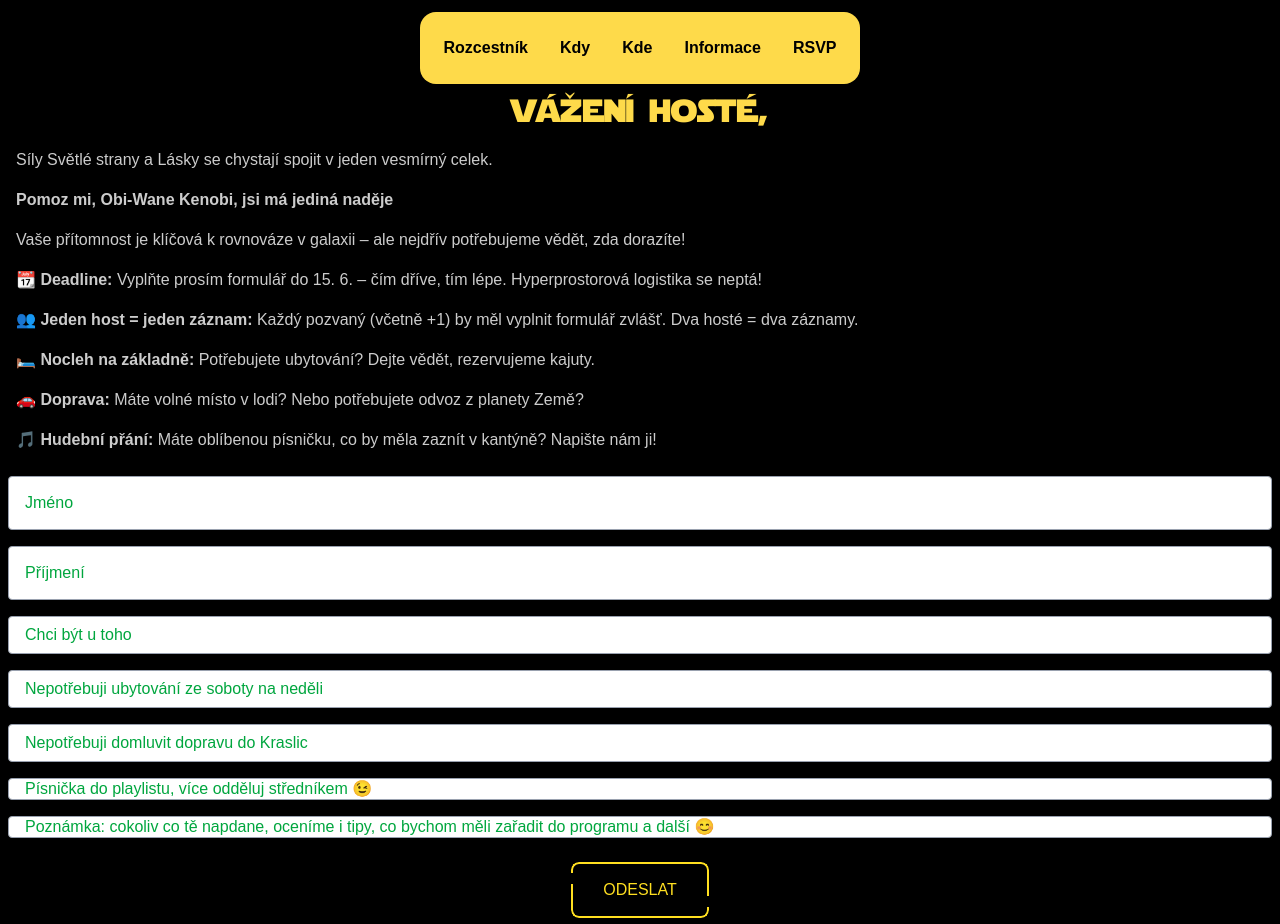
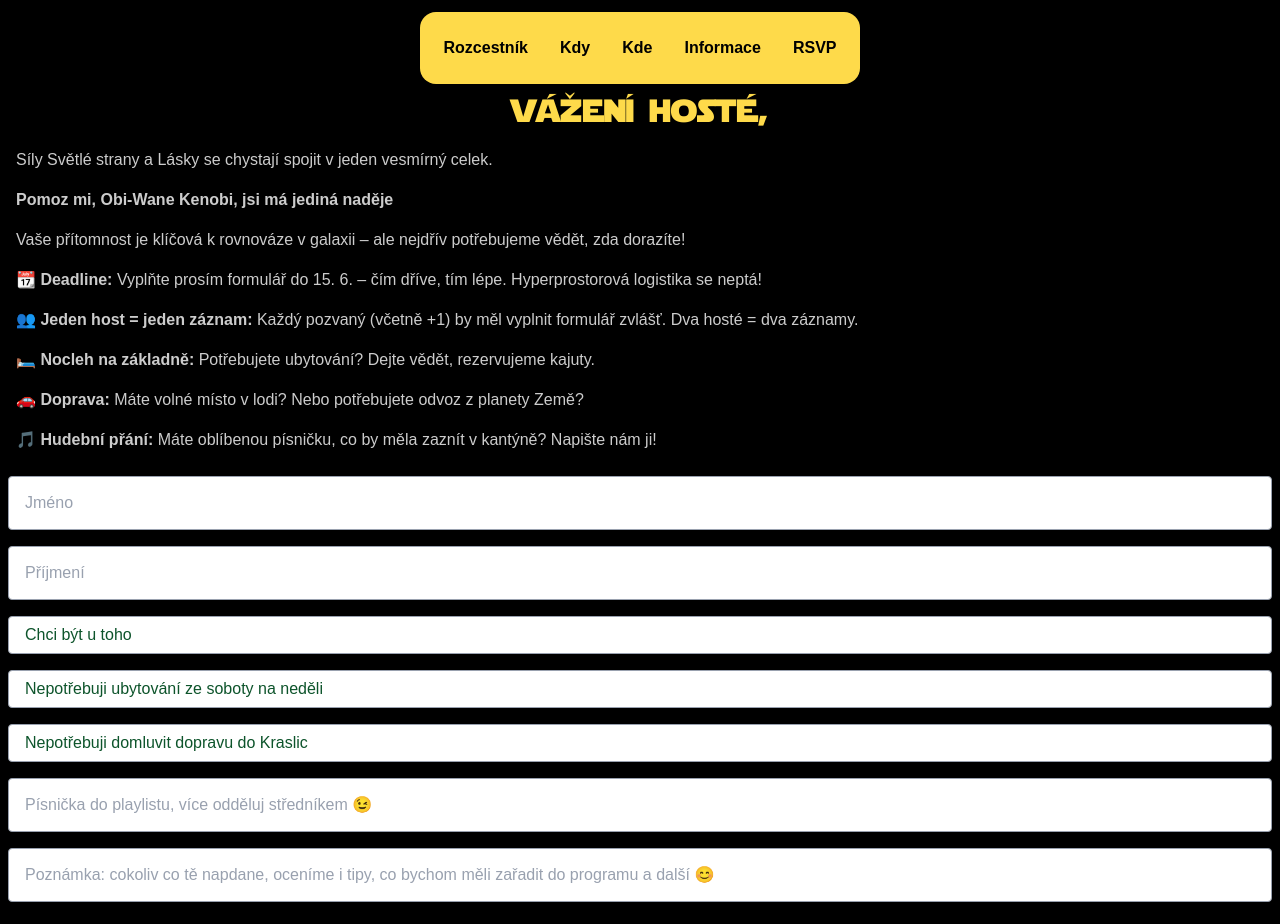
Before and after one commit to MCHCortana/lulytyna, a React (Vite) app: page /RSVP in a window 1280 px wide. Shown: the top 924 px of the page. Built offline with nearby package versions, Linux system fonts and the light colour scheme; a web font is replaced by a local one.

Commit message:
minor desing fixes on RSVP

```diff
--- /dev/null
+++ b/src/components/FormSubmitted/FormSubmitted.jsx
@@ -0,0 +1,20 @@
+import "./formSubmitted.css"
+import {useEffect} from "react";
+
+export const FormSubmitted = ({answers}) => {
+    console.log(answers + "form");
+    return (
+        <>
+            <section className="formSubmitted">
+
+                {answers.confirmAtd == undefined ? (<h3>odesílám ... </h3>): (
+                    answers.confirmAtd === "yes" ? (
+                        <h2>💜 Máme radost, že budeš s námi 💜</h2>
+                    ) : (
+                        <h2>Škoda, pošleme fotky 📸</h2>
+                    )
+                )}
+            </section>
+        </>
+    )
+}
--- /dev/null
+++ b/src/components/FormSubmitted/formSubmitted.css
@@ -0,0 +1,9 @@
+.formSubmitted{
+    display: flex;
+    justify-content: center;
+    align-content: center;
+}
+
+.formSubmitted h2, .formSubmitted h3 {
+    font-family: Jedi;
+}
--- a/src/components/RSVPForm/FormElements/InputForm.jsx
+++ b/src/components/RSVPForm/FormElements/InputForm.jsx
@@ -2,7 +2,7 @@ export const InputForm = (props) =>{
     return(
         <>
             <input onChange={(e)=>{props.setInput(e.target.value)}} id={props.id} type="text"
-                   className={`ock appearance-none placeholder-green-600 text-green-600 bg-white border m-2 border-gray-400 hover:border-gray-500 px-4 py-${props.inputHeight} pr-8 rounded shadow leading-tight focus:outline-none focus:shadow-outline focus:ring-2 focus:ring-pink-500`}
+                   className={`ock appearance-none placeholder-gray-400  text-green-900 bg-white border m-2 border-gray-400 hover:border-gray-500 px-4 py-${props.inputHeight} pr-8 rounded shadow leading-tight focus:outline-none focus:shadow-outline focus:ring-2 focus:ring-pink-500`}
                    placeholder={props.text} />
         </>
     )
--- a/src/components/RSVPForm/FormElements/SelectForm.jsx
+++ b/src/components/RSVPForm/FormElements/SelectForm.jsx
@@ -4,7 +4,7 @@ export const SelectForm = ({setSelect, options, value}) =>{
             <select value={value} onChange={(e) => {
                 setSelect(e.target.value)
             }}
-                    className="lock m-2 text-green-600 appearance-none bg-white border border-gray-400 hover:border-gray-500 px-4 py-2 pr-8 rounded shadow leading-tight focus:outline-none focus:shadow-outline focus:ring-2 focus:ring-pink-500">
+                    className="lock m-2 text-green-900 appearance-none bg-white border border-gray-400 hover:border-gray-500 px-4 py-2 pr-8 rounded shadow leading-tight focus:outline-none focus:shadow-outline focus:ring-2 focus:ring-pink-500">
                 {options.map((option, index) => (
                     <option key={index} value={option.value}>{option.text}</option>
                 ))}
--- a/src/components/RSVPForm/RSVPForm.jsx
+++ b/src/components/RSVPForm/RSVPForm.jsx
@@ -4,7 +4,7 @@ import {InputForm} from "./FormElements/InputForm.jsx";
 import {useState} from "react";
 import {CustomButton} from "../CustomButton/CustomButton.jsx";
 
-export const RSVPForm = () => {
+export const RSVPForm = ({setAnswers, isSubmitting}) => {
     const [surname, setSurname] = useState("")
     const [prefSong, setPrefSong] = useState("")
     const [confirmAtd, setConfirmAtd] = useState("yes");
@@ -13,7 +13,6 @@ export const RSVPForm = () => {
     const [name, setName] = useState("")
     const [note, setNote] = useState("")
 
-    const [isSubmitting, setIsSubmitting] = useState(true)
 
     const handleSubmit = async (e) => {
         e.preventDefault();
@@ -27,7 +26,7 @@ export const RSVPForm = () => {
             note: note
         }
 
-        setIsSubmitting(false);
+        isSubmitting(false);
         const url = "https://script.google.com/macros/s/AKfycbyYVlZeC58CwD294lTPdqy85oDUI7_Xmj57-pp_7vTZOoXWHh6ZPziMp7mjvqUxrrwo-Q/exec"
         //const urlEncodedData = new URLSearchParams(formData).toString();
         console.log(formData)
@@ -42,7 +41,10 @@ export const RSVPForm = () => {
             alert('Aj, karamba! Něco se pokazilo. Server se mnou nemluví 😢');
             return;
         }
-        const data = await response.json();
+        //const data = await response.json();
+        console.log(formData);
+        setAnswers(formData)
+
 
     }
 
@@ -83,12 +85,12 @@ export const RSVPForm = () => {
                 <InputForm id="prfSong"
                            setInput={setPrefSong}
                            text="Písnička do playlistu, více odděluj středníkem 😉"
-                           inputHeight={8}/>
+                           inputHeight={4}/>
 
                 <InputForm id="note"
                            setInput={setNote}
                            text="Poznámka: cokoliv co tě napdane, oceníme i tipy, co bychom měli zařadit do programu a další 😊"
-                           inputHeight={8}/>
+                           inputHeight={4}/>
                 <div className="submit-button">
                     <CustomButton buttonText="Odeslat" isSubmiting={isSubmitting}/>
                 </div>
--- a/src/components/RSVPForm/form.css
+++ b/src/components/RSVPForm/form.css
@@ -4,3 +4,6 @@
     align-content: center;
     margin-bottom: 1em;
 }
+.rsvp h2{
+    margi:3em
+}
--- a/src/pages/RSVP/RSVP.jsx
+++ b/src/pages/RSVP/RSVP.jsx
@@ -1,9 +1,13 @@
 import {Header} from "../../components/Header/Header.jsx";
 import {RSVPForm} from "../../components/RSVPForm/RSVPForm.jsx";
 import "./rsvp.css"
-import {useState} from "react";
+import {useEffect, useState} from "react";
+import {FormSubmitted} from "../../components/FormSubmitted/FormSubmitted.jsx";
 
 export const RSVP = () => {
+    const [answers, setAnswers] = useState({})
+    const [isSubmitting, setIsSubmitting] = useState(true)
+
 
     return (
         <>
@@ -26,8 +30,8 @@ export const RSVP = () => {
                 <p><strong>🎵 Hudební přání:</strong> Máte oblíbenou písničku, co by měla zaznít v kantýně? Napište nám
                     ji!</p>
 
+                {isSubmitting ? <RSVPForm setAnswers={setAnswers} isSubmitting={setIsSubmitting}/> : <FormSubmitted answers={answers}/>}
 
-                <RSVPForm />
 
             </section>
         </>
```
